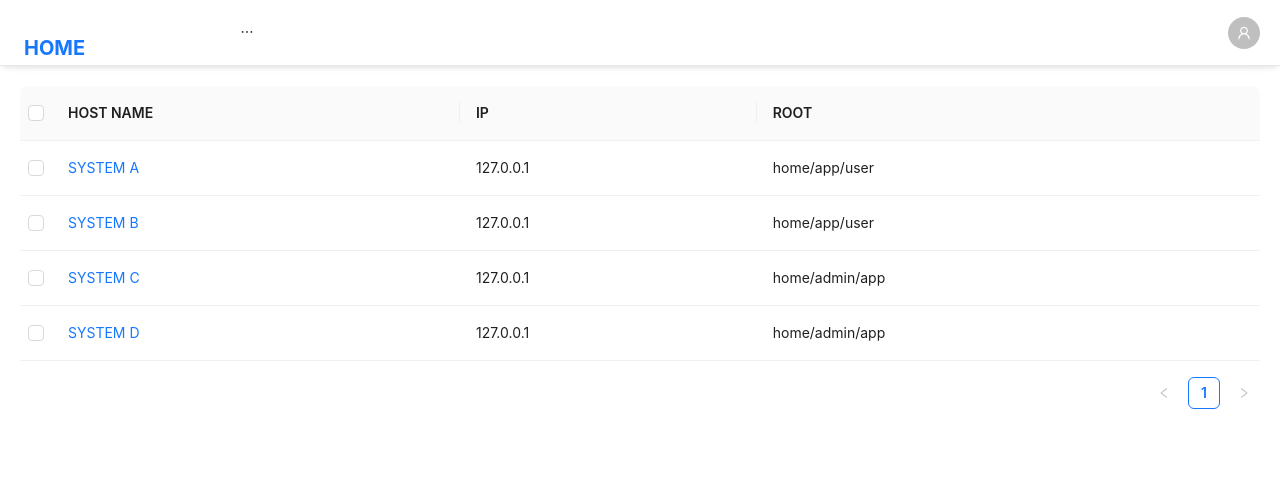
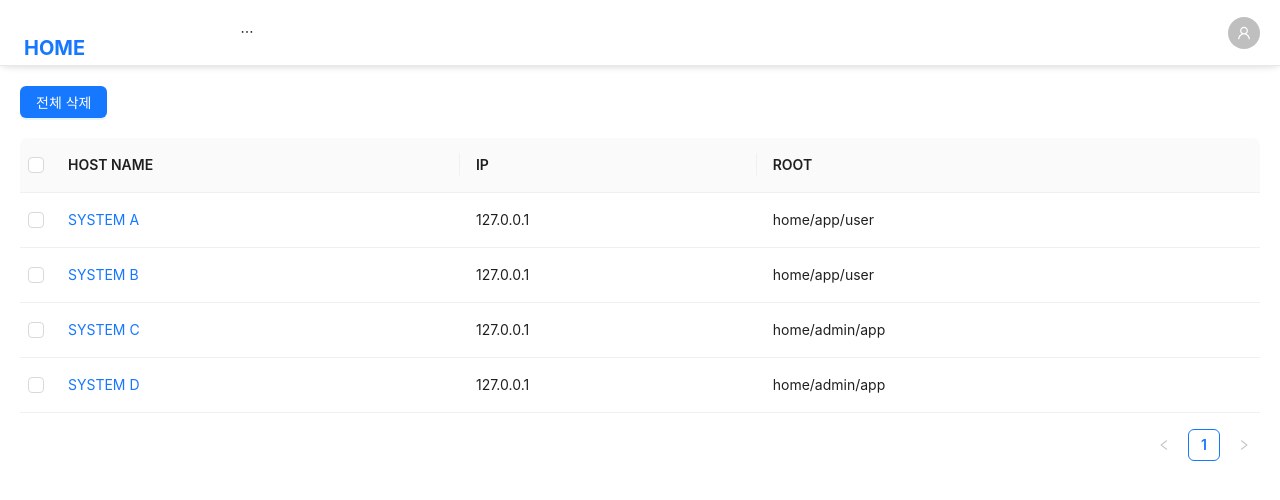
Before and after one commit to yonheee/react-dev-tools, a React (Create React App) app: page /app/board in a window 1280 px wide. Shown: the top 500 px of the page. Built offline with nearby package versions, Linux system fonts and the light colour scheme.

Commit message:
PC231003

```diff
--- a/src/component/pages/board/index.js
+++ b/src/component/pages/board/index.js
@@ -1,5 +1,5 @@
 import "../../../App.css";
-import { Radio, Divider, Table } from "antd";
+import { Radio, Divider, Table, Button } from "antd";
 
 const columns = [
   {
@@ -47,6 +47,12 @@ const data = [
 function Board() {
   return (
     <div>
+      <div>
+        <Button type="primary" style={{ marginLeft: "20px" }}>
+          전체 삭제
+        </Button>
+      </div>
+      <div>
         <Table
           className="board-table"
           rowSelection={{ type: "checkbox" }}
@@ -54,6 +60,7 @@ function Board() {
           dataSource={data}
         />
       </div>
+    </div>
   );
 }
 
```
Lines whose indentation alone changed are shown as unchanged.
